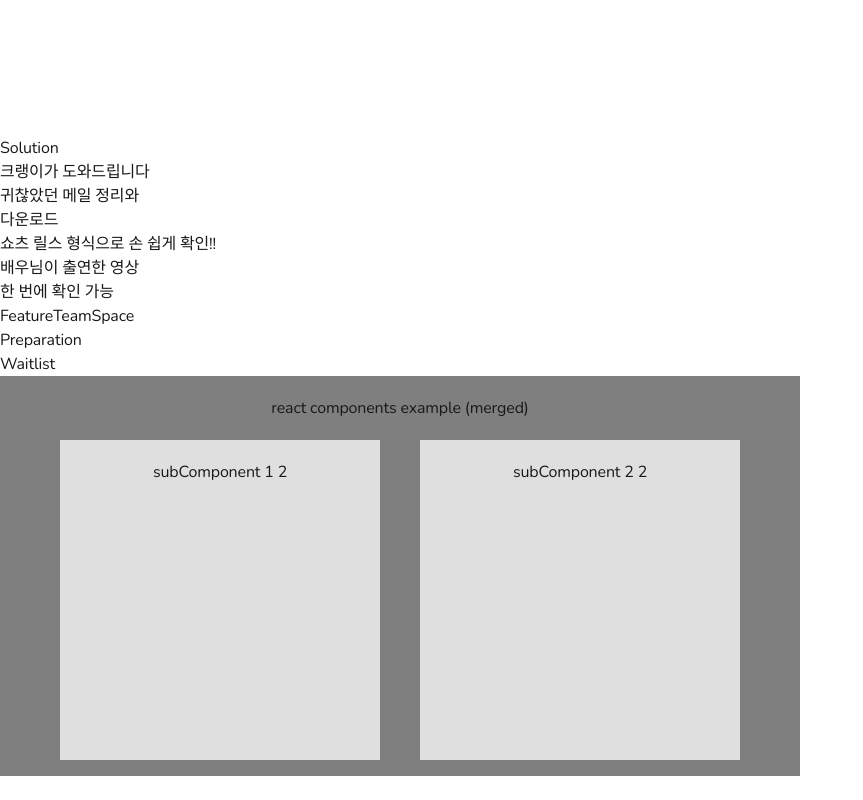
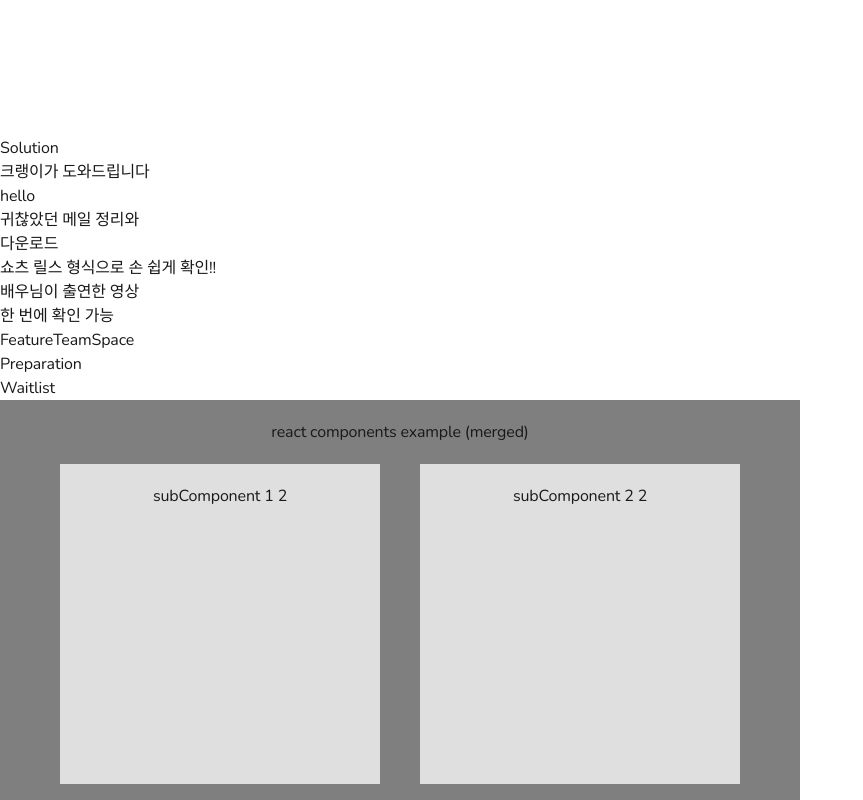
Before and after one commit to OasisWatts/crankie-landing-fe, a Next.js app: page / in a window 1280 px wide. Shown: the part 824-1624 px from the top of the page, without its empty margins (0-863 px from the left). Before the commit the page ends 1600 px from the top, so only its background shows below. Built offline with nearby package versions, Linux system fonts and the light colour scheme.

Commit message:
test-Leah

```diff
--- a/components/feature_casting.tsx
+++ b/components/feature_casting.tsx
@@ -7,7 +7,7 @@ export default function FeatureCasting({ data }: { data: any }) {
                 </p>
             </div>
             <div>
-                <div></div>
+                <div>hello</div>
                 <div>
                     <p>
                         {data.feature1_1}
```
